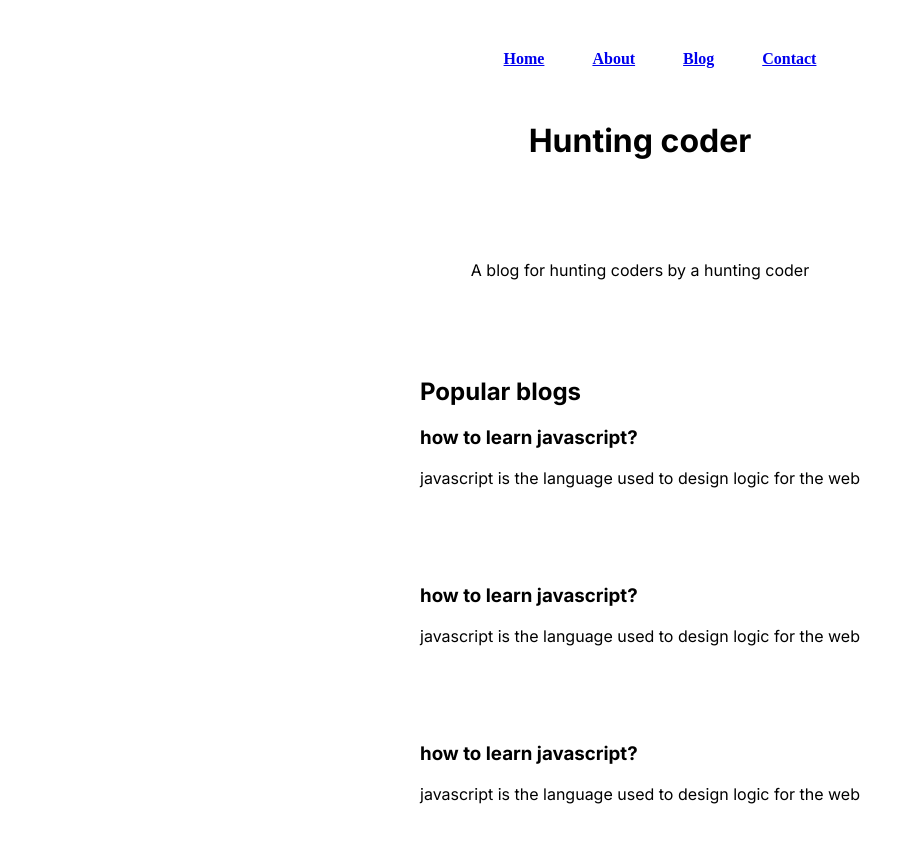
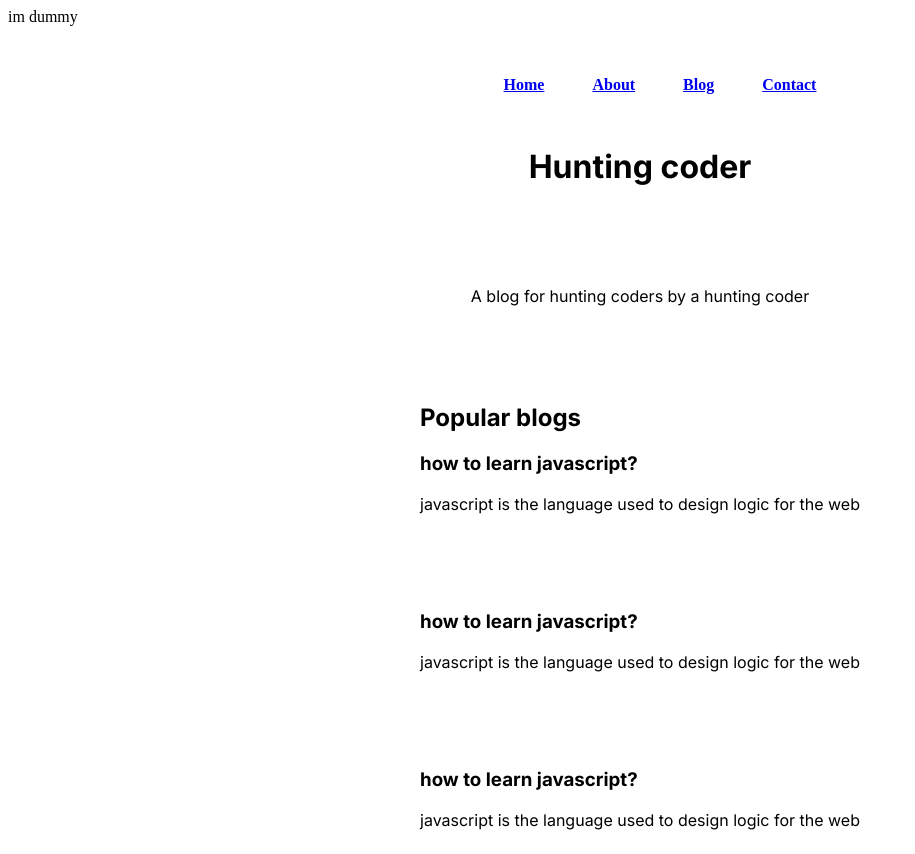
Before and after one commit to Arnavkshk/learning-next, a Next.js app in the folder huntingcoder/: page / in a window 1280 px wide. Shown: the whole page, without its empty margins (0-915 px from the left). Before the commit the page ends 828 px from the top, so only its background shows below. Built offline with nearby package versions, Linux system fonts and the light colour scheme.

Commit message:
added styled jsx

```diff
--- /dev/null
+++ b/huntingcoder/components/Dummy.js
@@ -0,0 +1,11 @@
+import React from 'react'
+
+const Dummy = () => {
+  return (
+    <div>
+      im dummy
+    </div>
+  )
+}
+
+export default Dummy
--- a/huntingcoder/pages/index.js
+++ b/huntingcoder/pages/index.js
@@ -3,6 +3,7 @@ import Image from 'next/image'
 import Link from 'next/link'
 import { Inter } from 'next/font/google'
 import styles from '@/styles/Home.module.css'
+import Dummy from '../components/dummy'
 
 
 const inter = Inter({ subsets: ['latin'] })
@@ -10,6 +11,14 @@ const inter = Inter({ subsets: ['latin'] })
 export default function Home() {
   return (
     <>
+    <Dummy/>
+       <style jsx>
+        {`
+          .blogs{
+            color:black;
+          }
+        `}
+        </style>
       <Head>
         <title>Hunting Coder</title>
         <meta name="description" content="Generated by create next app" />
@@ -28,11 +37,8 @@ export default function Home() {
 
       <main className={`${styles.main} ${inter.className}`}>
 
-
           <h1>Hunting coder</h1>
-
           <p>A blog for hunting coders by a hunting coder</p>
-
         <div className="blogs">
           <h2>Popular blogs</h2>
           <div className="blogitem">
```
